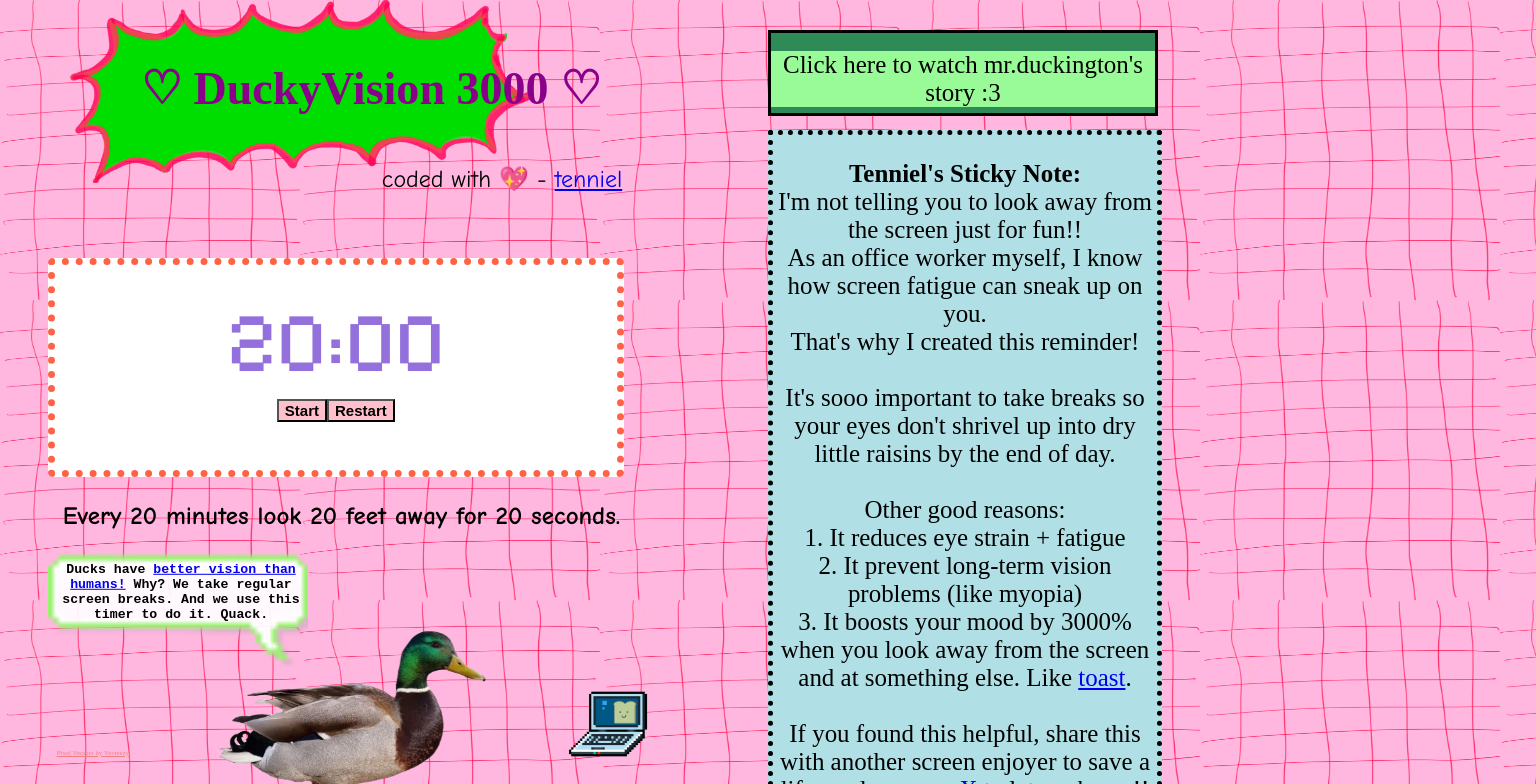
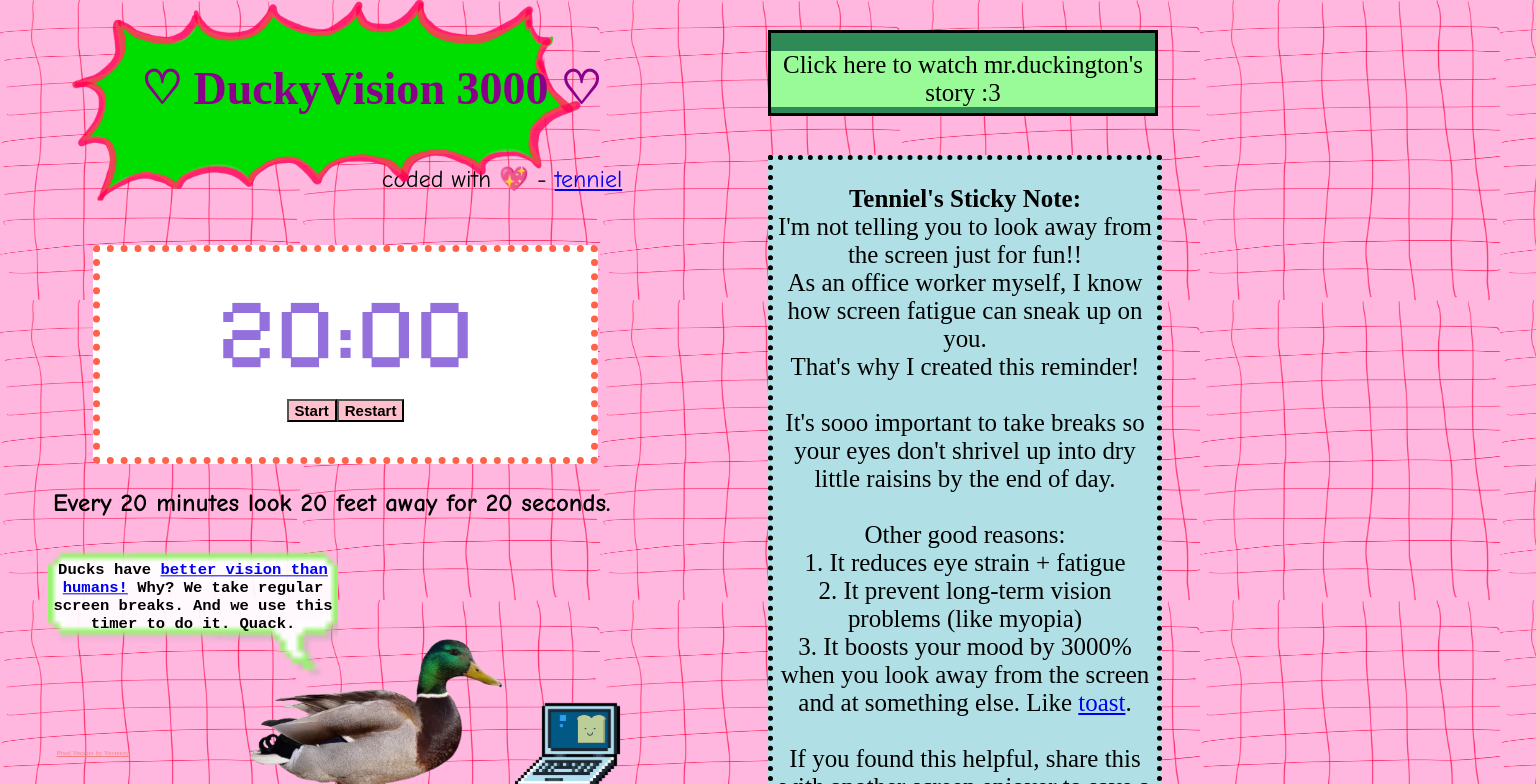
Before and after one commit to TennielStudio/LookAwayTimer, a React (Vite) app: page / in a window 1536 px wide. Shown: the top 784 px of the page. Built offline with nearby package versions, Linux system fonts and the light colour scheme.

Commit message:
resizing for 1440 screens

```diff
--- a/src/styles.css
+++ b/src/styles.css
@@ -558,6 +558,81 @@ body {
   }
 }
 
+/* screen size 1440 x 900 */
+@media (min-width: 1440px) {
+  .banner-container{
+    left: 0px;
+    top: -40px;
+    width: 550px;
+  }
+
+  .timer-container {
+    margin-top: 5%;
+    margin-left: 7%;
+    width: 69%;
+    height: 30%;
+  }
+
+  .time {
+    font-size: 100px;
+    padding-top: 0px;
+  }
+
+  /*--------------duck-story--------------*/
+  .text-bubble-container {
+    left: 0px;
+    top: -38px;
+  }
+
+  .text-bubble {
+    width: 290px;
+    height: 290px;
+  }
+
+  .text-bubble-content-container {
+    width: 290px;
+    height: 200px;
+    top: 53px;
+    left: 0px;
+  }
+
+  .text-bubble-content {
+    font-size: 15.5px;
+  }
+
+  .duck-container {
+    width: 19vw;
+    left: 190px;
+    top: 110px;
+  }
+
+  .laptop-container {
+    top: 160px;
+    right: 100px;
+    width: 200px;
+    height: 200px;
+  }
+
+  .laptop {
+    width: 175px;
+    height: 175px;
+  }
+
+  .toast-container {
+    top: 213px;
+    right: 160px;
+  }
+
+  .toast {
+    width: 33px;
+    height: 33px;
+  }
+
+  .look-away-timer-story-container {
+    top: 155px;
+  }
+}
+
 /* big desktop 1920 x 1080 */
 @media (min-width: 1920px) {
   .banner-container{
@@ -578,16 +653,8 @@ body {
     font-style: normal;
   }
 
-  .timer-container {
-    margin-top: 5%;
-    margin-left: 7%;
-    width: 69%;
-    height: 30%;
-  }
-
   .time {
     font-size: 130px;
-    padding-top: 0px;
   }
 
   .timer-buttons button {
@@ -622,15 +689,10 @@ body {
 
   .duck-container {
     width: 17vw;
-    left: 190px;
-    top: 110px;
   }
 
   .laptop-container {
-    top: 160px;
     right: 280px;
-    width: 200px;
-    height: 200px;
   }
 
   .laptop {
@@ -646,7 +708,6 @@ body {
   .toast {
     width: 42px;
     height: 42px;
-    opacity: 0.75;
   }
 
   /*--------------duck-story--------------*/
@@ -663,11 +724,14 @@ body {
   .look-away-timer-story-container {
     width: 25%;
     top: 170px;
-    border: dotted black 5px;
   }
 
   .look-away-timer-story {
     font-size: var(--fs-small-desktop-s);
   }
+}
+
+/* screen size 2560 x 1440 */
+@media (min-width: 2560px) {
 
 }
```
